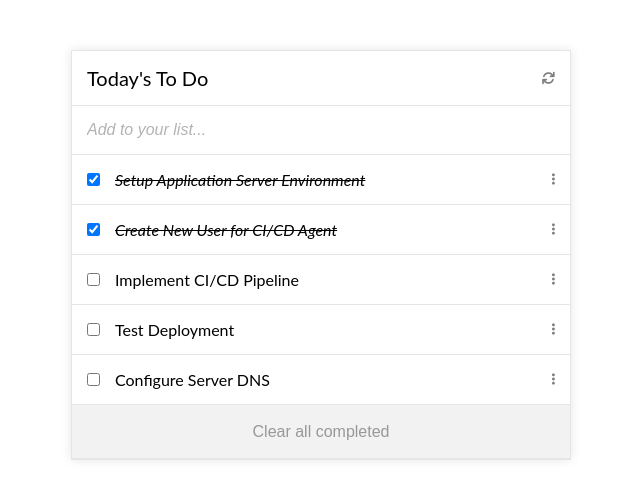
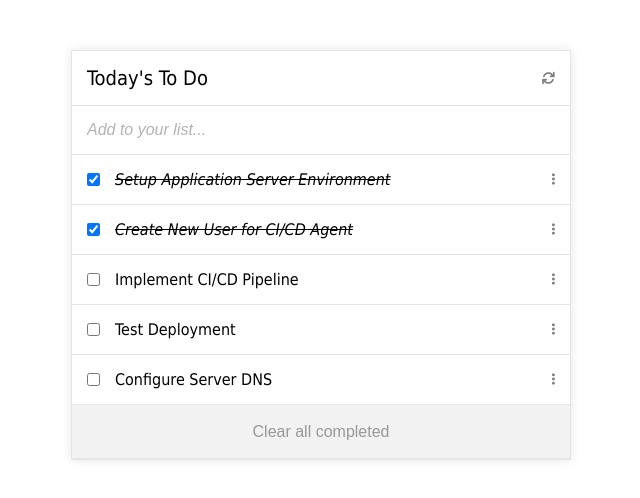
Before and after one commit to joshuaivie/MD2-Todo-List, a website built with webpack: page src/index.html in a window 1280 px wide. Shown: the whole page, without its empty margins (319-959 px from the left). Built offline with nearby package versions, Linux system fonts and the light colour scheme; some icons are missing.

Commit message:
Fix Linter Errors

```diff
--- a/package.json
+++ b/package.json
@@ -7,7 +7,8 @@
     "test": "echo \"Error: no test specified\" && exit 1",
     "watch": "webpack --watch --mode development",
     "start": "webpack serve --open --mode development",
-    "build": "webpack --mode production"
+    "build": "webpack --mode production",
+    "deploy": "npm run build && gh-pages -d dist"
   },
   "keywords": [],
   "author": "Joshua Ivie",
@@ -18,8 +19,10 @@
     "eslint": "^7.32.0",
     "eslint-config-airbnb-base": "^14.2.1",
     "eslint-plugin-import": "^2.25.4",
+    "gh-pages": "^3.2.3",
     "hint": "^6.1.9",
     "html-webpack-plugin": "^5.5.0",
+    "push-dir": "^0.4.1",
     "style-loader": "^3.3.1",
     "stylelint": "^13.13.1",
     "stylelint-config-standard": "^21.0.0",
--- a/src/index.css
+++ b/src/index.css
@@ -8,7 +8,7 @@
 
 html {
   scroll-behavior: smooth;
-  font-family: Lato, serif;
+  font-family: Tahoma, sans-serif;
   font-size: 10px;
 }
 
```
Also changed, not shown: 1 other file.
